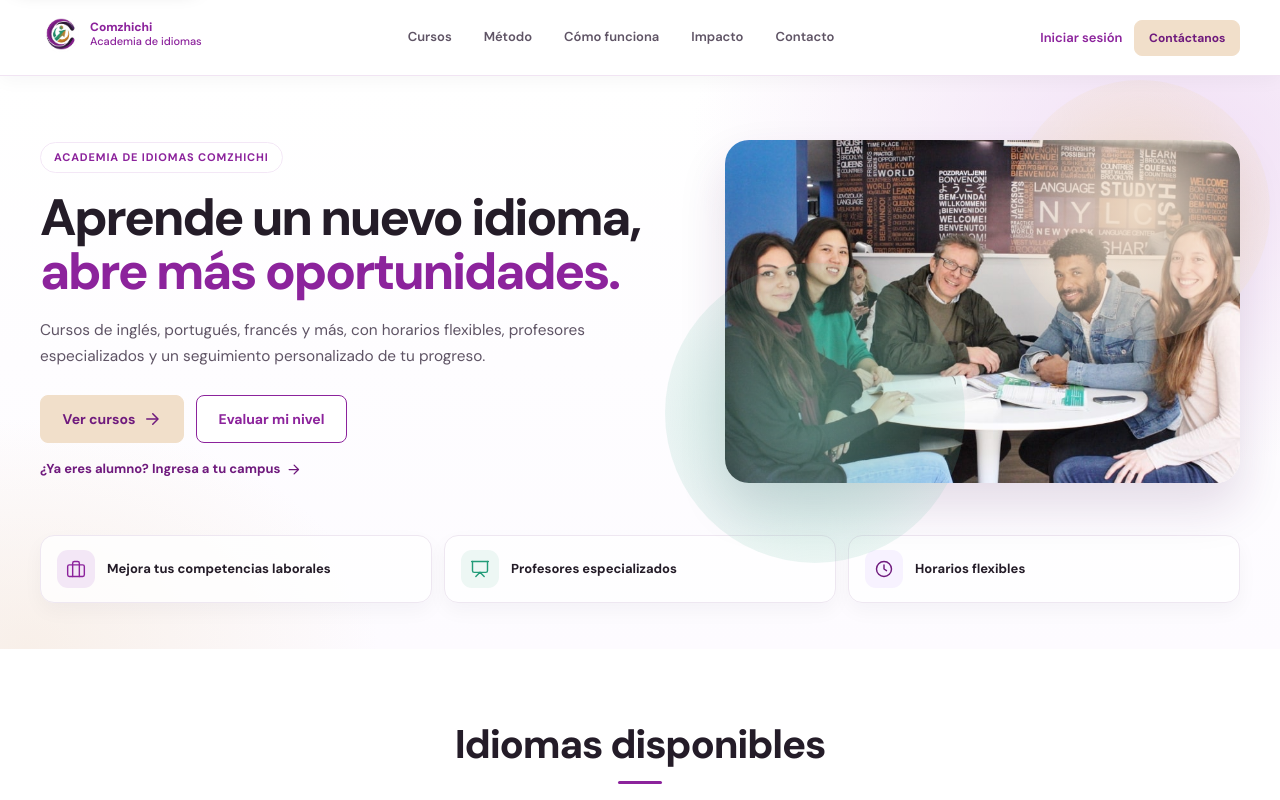
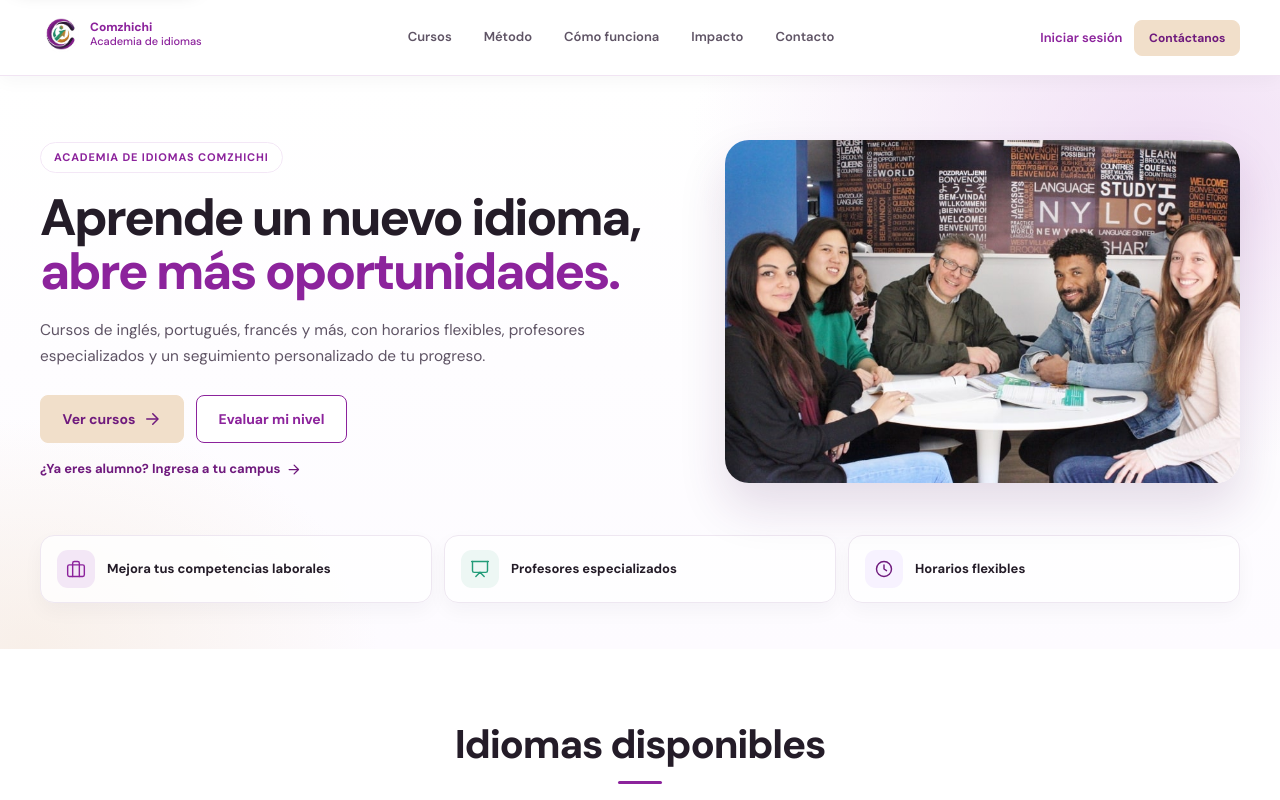
Before and after one commit to Comzhichi/comzhichi-landing, an Angular app: page / in a window 1280 px wide. Shown: the top 800 px of the page. Built offline with nearby package versions, Linux system fonts and the light colour scheme.

Commit message:
fix: quitar halos alrededor de foto hero

```diff
--- a/src/app/components/hero/hero.html
+++ b/src/app/components/hero/hero.html
@@ -25,8 +25,6 @@
   </div>
 
   <aside class="hero__visual" id="cursos" aria-label="Alumnos de Comzhichi">
-    <span class="hero__orb hero__orb--one" aria-hidden="true"></span>
-    <span class="hero__orb hero__orb--two" aria-hidden="true"></span>
     <figure class="hero__photo">
       <img src="hero-students.jpg" alt="Alumnos aprendiendo idiomas en Comzhichi" loading="eager" />
     </figure>
```
